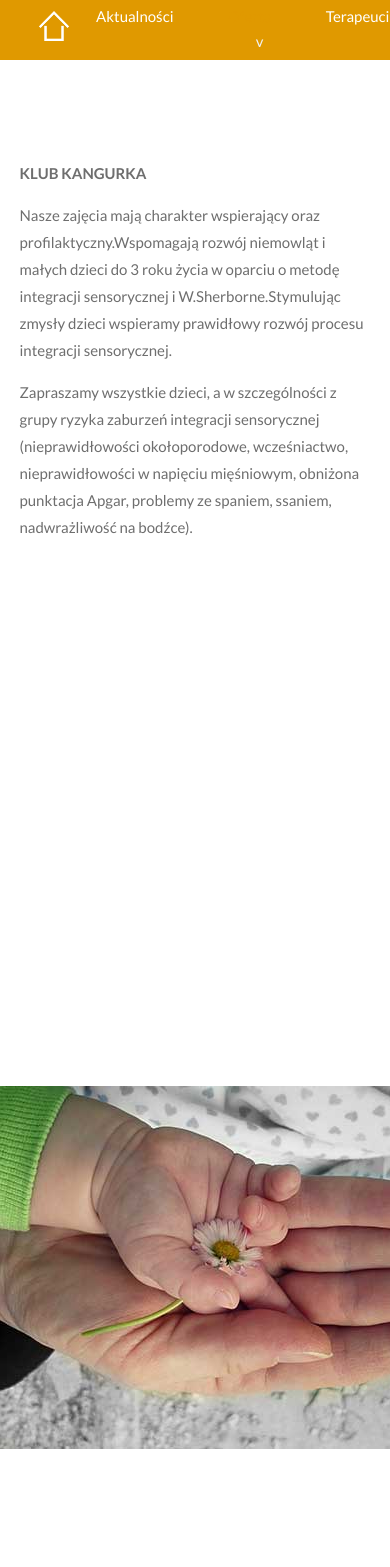
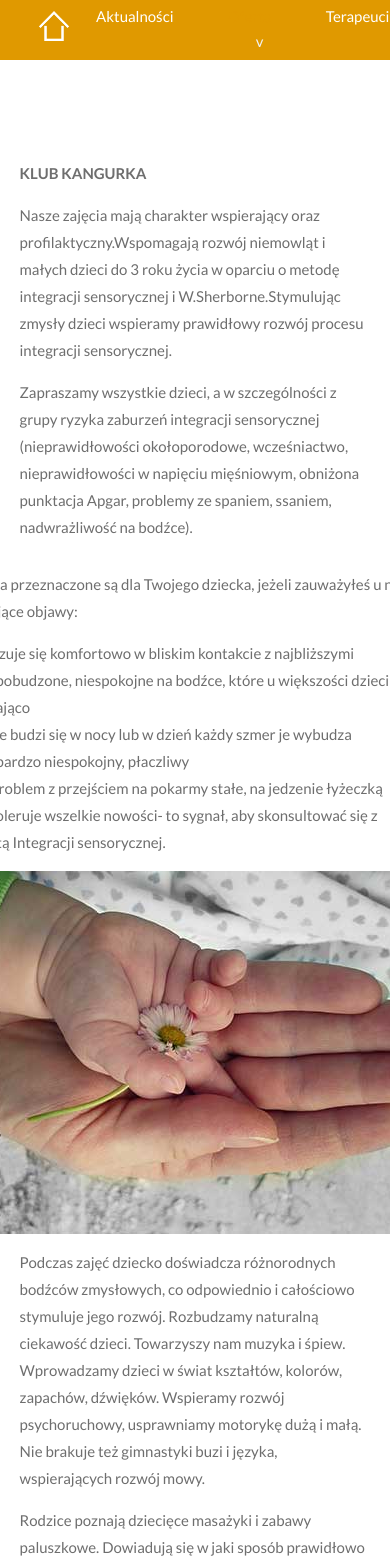
Before and after one commit to Rehaeel/kangurek, a React (Create React App) app: page /klub-kangurka in a window 390 px wide. Shown: the top 1567 px of the page. Built offline with nearby package versions, Linux system fonts and the light colour scheme.

Commit message:
kangoroo-site responsiveness on mobile

```diff
--- a/src/component/pages/offer/SI/si.css
+++ b/src/component/pages/offer/SI/si.css
@@ -33,7 +33,7 @@
 
 .site-section-si img {
     justify-self:center;
-    margin-bottom: 40px;
+    gap: 0;
 }
 
 }
--- a/src/component/pages/offer/kangoroo-club/kanguroo-club.css
+++ b/src/component/pages/offer/kangoroo-club/kanguroo-club.css
@@ -20,3 +20,10 @@
     padding-inline-start: 0;
     list-style-position: inside;
 }
+
+@media screen and (max-width:980px) {
+    .kangoroo-club-site>div {
+        grid-template-columns: 1fr;
+        gap: 0;
+    }
+}
```
